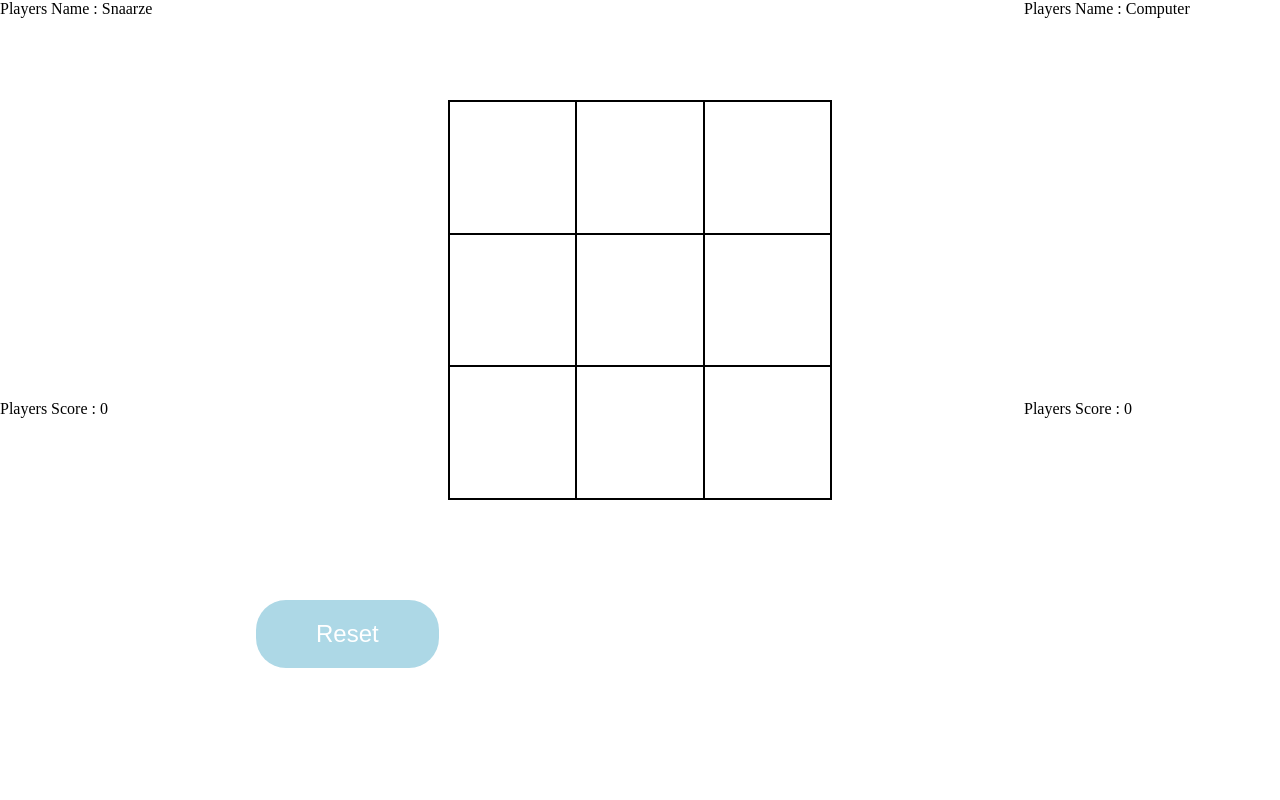
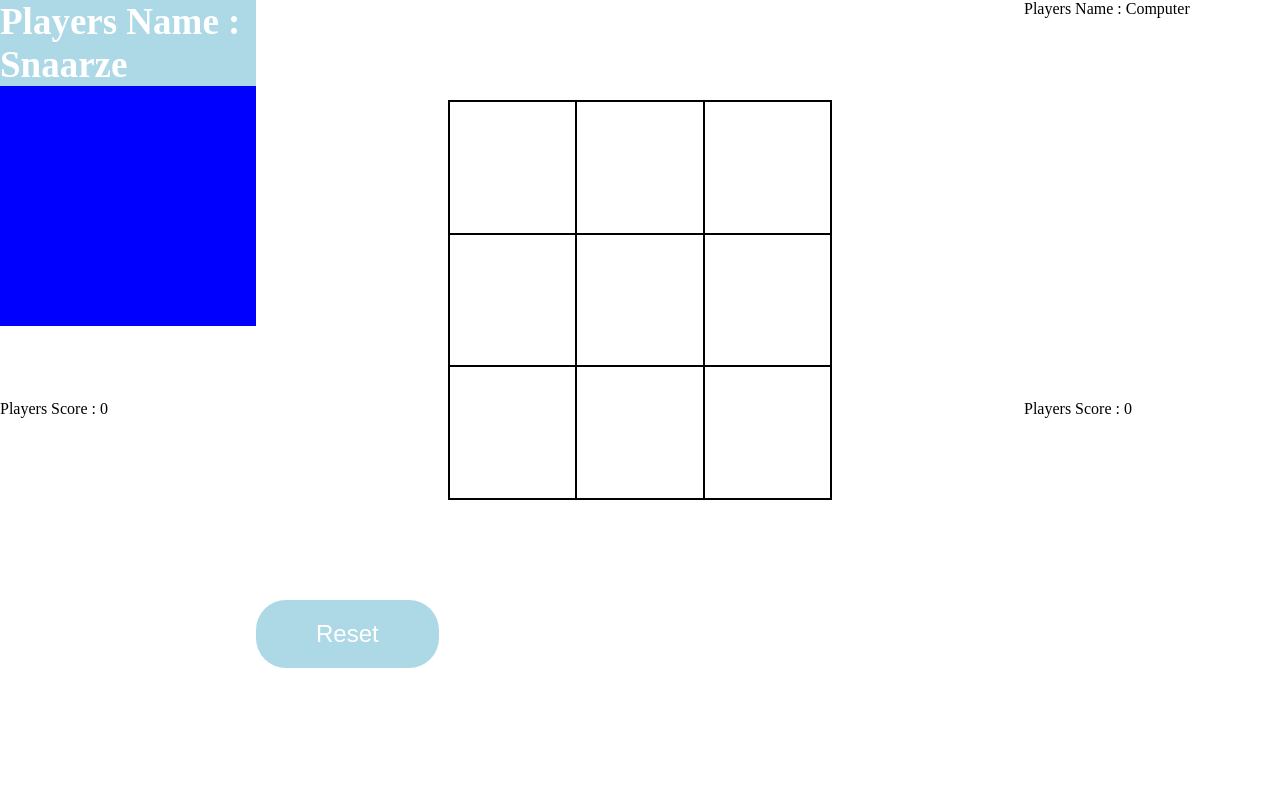
Before and after one commit to Snaarze/Tic-Tac-Toe-Odin, a plain HTML site: page index.html in a window 1280 px wide. Drawn offline with Linux system fonts and the light colour scheme.

Commit message:
design the previous rounds and moves of the player

```diff
--- a/style.css
+++ b/style.css
@@ -43,10 +43,25 @@ body {
 }
 
 .player1-container{
-
+    border-radius: 25px;
     grid-area: Player1;
 
 }
+
+.top-container > p{
+    font-size: 37px;
+    font-weight: 800;
+    background-color: lightblue;
+    color: white;
+}
+
+.top-container > div{
+    height: 60%;
+    background-color: blue;
+    overflow: auto;
+    font-size: 24px;
+}
+
 .player2-container{
 
     grid-area: Player2;
```
